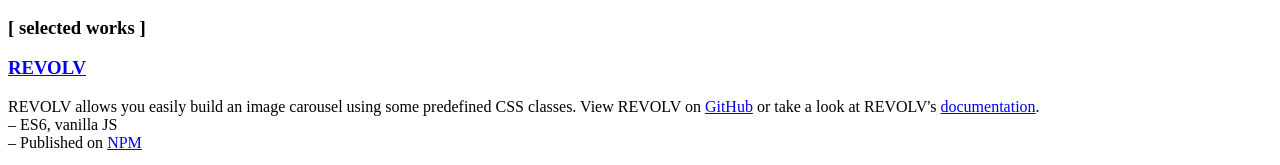
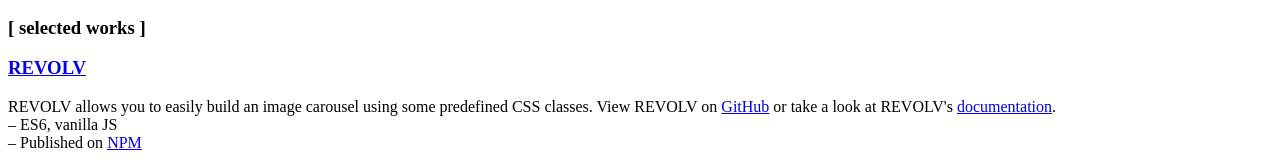
Before and after one commit to mskalandunas/dev-site, a website with bundled scripts: page src/index.html in a window 1280 px wide. Shown: the part 1418-1583 px from the top of the page. Built offline with nearby package versions, Linux system fonts and the light colour scheme.

Commit message:
add "to"

```diff
--- a/src/index.html
+++ b/src/index.html
@@ -87,7 +87,7 @@
         </h3>
         <div class="project-description hidden" data-description="revolv">
           <p>
-            REVOLV allows you easily build an image carousel using some predefined CSS classes. View REVOLV on <a class="project-link lined" href="https://github.com/mskalandunas/revolv" target="_blank" title="GitHub">GitHub</a> or take a look at REVOLV's <a class="project-link lined" href="http://revolv.surge.sh" target="_blank" title="REVOLV">documentation</a>.
+            REVOLV allows you to easily build an image carousel using some predefined CSS classes. View REVOLV on <a class="project-link lined" href="https://github.com/mskalandunas/revolv" target="_blank" title="GitHub">GitHub</a> or take a look at REVOLV's <a class="project-link lined" href="http://revolv.surge.sh" target="_blank" title="REVOLV">documentation</a>.
             <br>
             – ES6, vanilla JS<br>
             – Published on <a class="project-link lined" href="https://www.npmjs.com/package/revolv" target="_blank" title="REVOLV on npm">NPM</a>
```
